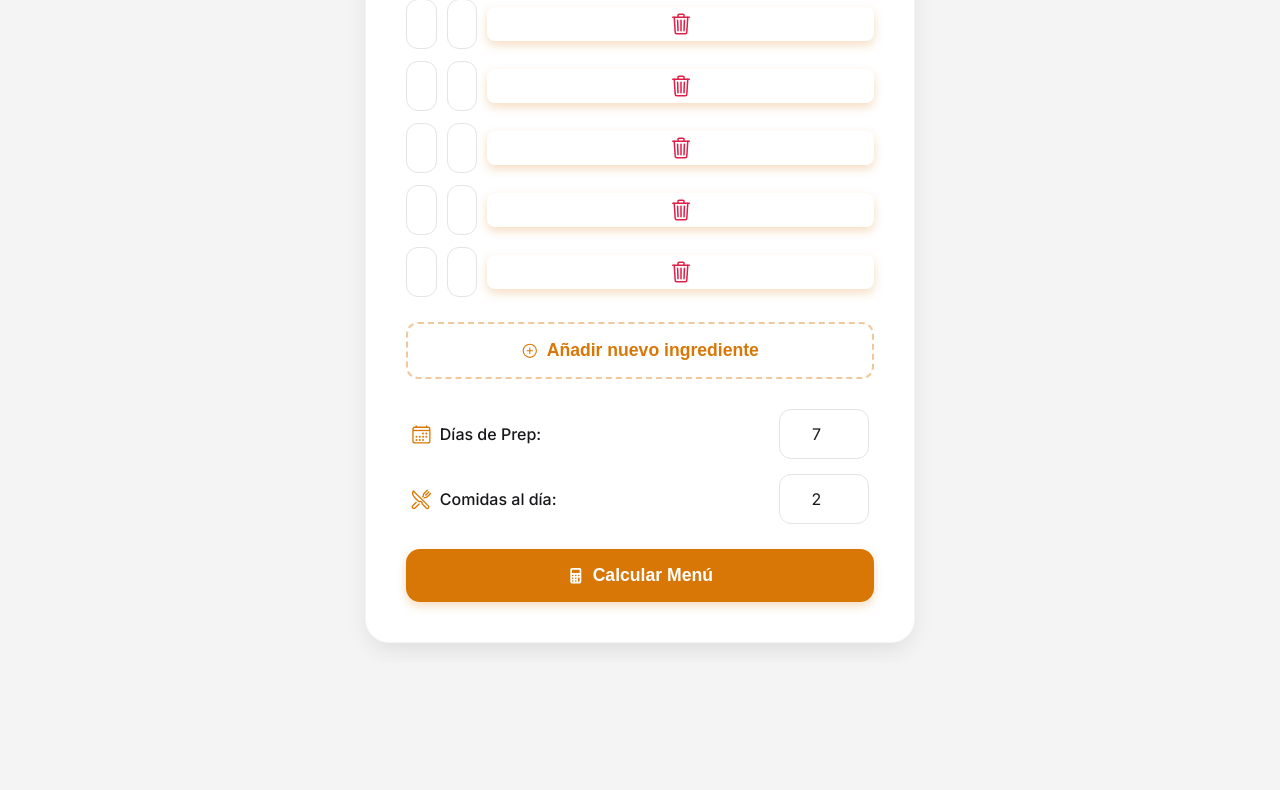
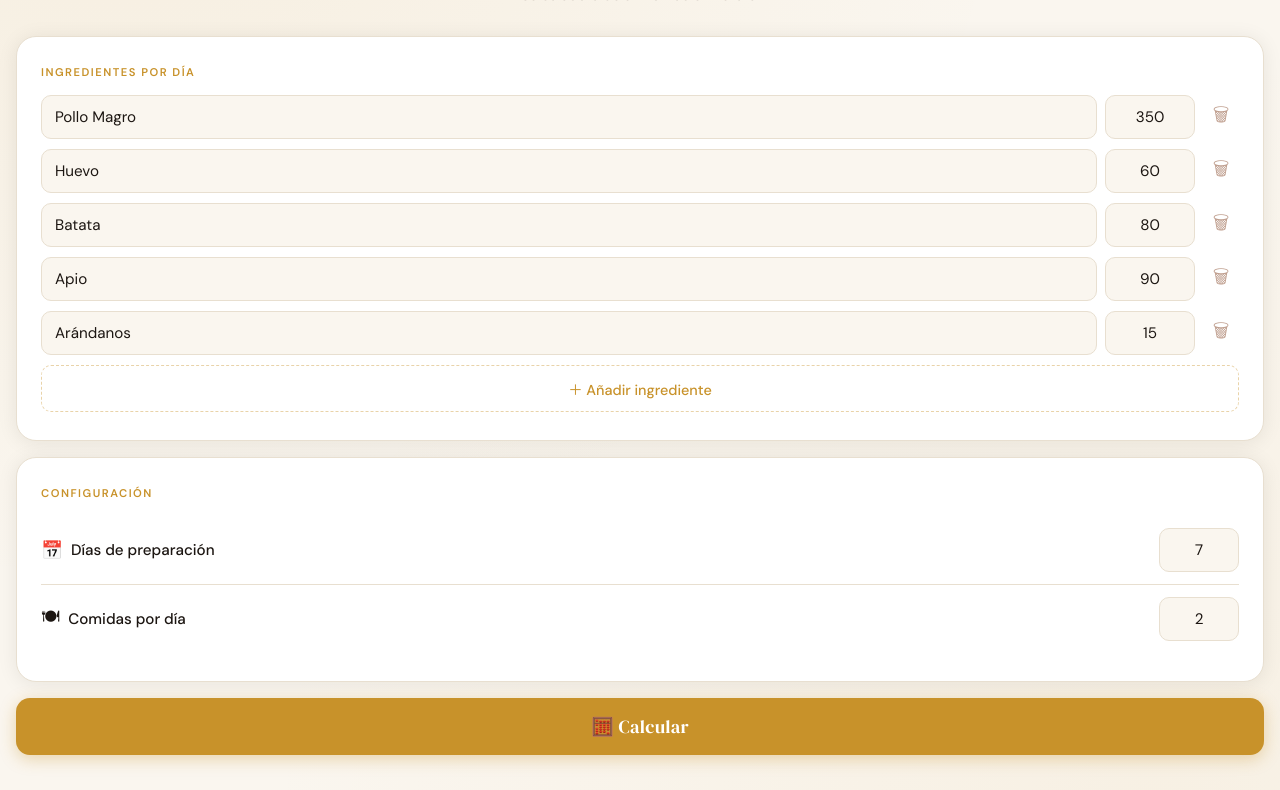
Before and after one commit to Alejocartman10/planificador-comidas-mia, a plain HTML site: page index.html in a window 1280 px wide. Shown: the part 181-971 px from the top of the page. Before the commit the page ends 844 px from the top, so only its background shows below. Drawn offline with nearby package versions, Linux system fonts and the light colour scheme.

Commit message:
Actualizar index.html

```diff
--- a/index.html
+++ b/index.html
@@ -3,336 +3,448 @@
 <head>
     <meta charset="UTF-8">
     <meta name="viewport" content="width=device-width, initial-scale=1.0">
-    <meta name="color-scheme" content="light">
-
-    <title>Planificador de Menú Natural Premium</title>
+    <title>Planificador Mía</title>
 
     <link rel="preconnect" href="https://fonts.googleapis.com">
     <link rel="preconnect" href="https://fonts.gstatic.com" crossorigin>
-    <link href="https://fonts.googleapis.com/css2?family=Inter:wght@400;500;600;700&display=swap" rel="stylesheet">
-
-    <script type="module" src="https://unpkg.com/ionicons@7.1.0/dist/ionicons/ionicons.esm.js"></script>
-    <script nomodule src="https://unpkg.com/ionicons@7.1.0/dist/ionicons/ionicons.js"></script>
+    <link href="https://fonts.googleapis.com/css2?family=DM+Serif+Display:ital@0;1&family=DM+Sans:wght@300;400;500;600&display=swap" rel="stylesheet">
 
     <style>
         :root {
-            --bg-page: #f4f4f5;
-            --bg-card: #ffffff;
-            --text-primary: #18181b;
-            --text-secondary: #71717a;
-            --accent-main: #d97706;
-            --accent-hover: #b45309;
-            --danger: #e11d48;
-            --danger-hover: #be123c;
-            --border-light: #e4e4e7;
-            --results-bg: #fffbeb;
-            --shadow-md: 0 4px 6px -1px rgba(0, 0, 0, 0.05);
-            --shadow-lg: 0 10px 25px -5px rgba(0, 0, 0, 0.1);
+            --cream:   #faf6ef;
+            --warm:    #f0e8d8;
+            --gold:    #c8922a;
+            --gold-dk: #a57320;
+            --ink:     #1c1612;
+            --muted:   #7a6e64;
+            --danger:  #c0392b;
+            --card:    #ffffff;
+            --border:  #e8dfd0;
+            --shadow:  0 2px 20px rgba(28,22,18,0.08);
         }
 
         * { box-sizing: border-box; margin: 0; padding: 0; }
 
         body {
-            font-family: 'Inter', sans-serif;
-            background-color: var(--bg-page);
-            color: var(--text-primary);
-            display: flex;
-            justify-content: center;
-            align-items: center;
+            font-family: 'DM Sans', sans-serif;
+            background-color: var(--cream);
+            color: var(--ink);
             min-height: 100vh;
-            padding: 20px;
+            padding: 24px 16px 60px;
+            background-image:
+                radial-gradient(ellipse at 10% 0%, rgba(200,146,42,0.08) 0%, transparent 55%),
+                radial-gradient(ellipse at 90% 100%, rgba(200,146,42,0.06) 0%, transparent 55%);
         }
 
-        .container {
-            width: 100%;
-            max-width: 550px;
-            background: var(--bg-card);
-            padding: 40px;
-            border-radius: 24px;
-            box-shadow: var(--shadow-lg);
-            border: 1px solid rgba(0,0,0,0.04);
+        /* ── HEADER ── */
+        .header {
+            text-align: center;
+            margin-bottom: 32px;
+            padding-top: 12px;
+        }
+
+        .paw-ring {
+            width: 72px; height: 72px;
+            background: var(--gold);
+            border-radius: 50%;
+            display: flex; align-items: center; justify-content: center;
+            margin: 0 auto 16px;
+            box-shadow: 0 4px 18px rgba(200,146,42,0.35);
+            font-size: 2rem;
         }
 
         h1 {
-            text-align: center;
-            font-size: 1.9rem;
-            font-weight: 700;
-            margin-bottom: 8px;
-            display: flex;
-            align-items: center;
-            justify-content: center;
-            gap: 12px;
+            font-family: 'DM Serif Display', serif;
+            font-size: 2.1rem;
             letter-spacing: -0.5px;
+            color: var(--ink);
+            line-height: 1.1;
         }
 
-        h1 ion-icon { color: var(--accent-main); font-size: 2.2rem; }
-
         .subtitle {
-            text-align: center;
-            color: var(--text-secondary);
-            font-size: 0.95rem;
-            margin-bottom: 30px;
+            margin-top: 6px;
+            color: var(--muted);
+            font-size: 0.9rem;
+            font-weight: 400;
         }
 
-        .ingredient-group {
-            border-top: 1px solid var(--border-light);
-            padding-top: 25px;
-            margin-bottom: 25px;
+        /* ── CARD ── */
+        .card {
+            background: var(--card);
+            border-radius: 20px;
+            box-shadow: var(--shadow);
+            border: 1px solid var(--border);
+            padding: 28px 24px;
+            margin-bottom: 16px;
         }
 
-        .ingredient-row {
-            display: flex;
-            gap: 10px;
-            margin-bottom: 12px;
-            align-items: center;
+        .section-label {
+            font-size: 0.7rem;
+            font-weight: 600;
+            letter-spacing: 1.5px;
+            text-transform: uppercase;
+            color: var(--gold);
+            margin-bottom: 16px;
         }
 
-        .ingredient-row input[type="text"] {
-            flex: 2;
-            text-align: left;
-            padding-left: 15px;
+        /* ── INGREDIENT ROWS ── */
+        .ingredient-row {
+            display: grid;
+            grid-template-columns: 1fr 90px 36px;
+            gap: 8px;
+            align-items: center;
+            margin-bottom: 10px;
         }
 
-        .ingredient-row input[type="number"] {
-            flex: 1;
-        }
-
-        /* FIX DEFINITIVO PARA SAFARI Y CHROME MÓVIL */
-        input {
+        /* ── INPUTS — fix universal Safari/Chrome ── */
+        input[type="text"],
+        input[type="number"] {
+            font-family: 'DM Sans', sans-serif;
+            font-size: 0.95rem;
+            font-weight: 400;
+            color: var(--ink);
+            background: var(--cream);
+            border: 1.5px solid var(--border);
+            border-radius: 10px;
+            padding: 11px 13px;
             width: 100%;
-            padding: 14px;
-            border: 1px solid var(--border-light);
-            border-radius: 12px;
-            text-align: center;
-            font-family: 'Inter', sans-serif;
-            font-size: 1rem;
-            background-color: #ffffff !important;
-            color: #18181b !important;
-            -webkit-text-fill-color: #18181b !important;
-            opacity: 1 !important;
             appearance: none;
-            transition: all 0.2s;
-        }
-
-        input::placeholder {
-            color: #a1a1aa !important;
-            -webkit-text-fill-color: #a1a1aa !important;
+            -webkit-appearance: none;
+            outline: none;
+            transition: border-color 0.2s, box-shadow 0.2s;
+            /* Safari fix */
+            -webkit-text-fill-color: var(--ink);
             opacity: 1;
         }
 
-        input:focus {
-            outline: none;
-            border-color: var(--accent-main);
-            box-shadow: 0 0 0 3px rgba(217, 119, 6, 0.15);
+        input[type="text"]::placeholder,
+        input[type="number"]::placeholder {
+            color: var(--muted);
+            -webkit-text-fill-color: var(--muted);
         }
 
-        .btn-icon {
+        input[type="text"]:focus,
+        input[type="number"]:focus {
+            border-color: var(--gold);
+            box-shadow: 0 0 0 3px rgba(200,146,42,0.12);
+            background: #fff;
+        }
+
+        input[type="number"] {
+            text-align: center;
+        }
+
+        /* number spinner hidden */
+        input[type="number"]::-webkit-inner-spin-button,
+        input[type="number"]::-webkit-outer-spin-button { -webkit-appearance: none; }
+        input[type="number"] { -moz-appearance: textfield; }
+
+        /* ── TRASH BUTTON ── */
+        .btn-trash {
             background: none;
             border: none;
+            cursor: pointer;
+            color: #c0a090;
+            font-size: 1.15rem;
+            padding: 6px;
+            border-radius: 8px;
+            display: flex; align-items: center; justify-content: center;
+            transition: color 0.2s, background 0.2s;
+            -webkit-appearance: none;
+            width: auto;
+            box-shadow: none;
+        }
+
+        .btn-trash:hover {
             color: var(--danger);
-            font-size: 1.5rem;
+            background: #fdecea;
+            transform: none;
+        }
+
+        /* ── ADD BUTTON ── */
+        .btn-add {
+            width: 100%;
+            padding: 12px;
+            margin-top: 6px;
+            background: transparent;
+            color: var(--gold);
+            border: 1.5px dashed rgba(200,146,42,0.4);
+            border-radius: 10px;
+            font-family: 'DM Sans', sans-serif;
+            font-size: 0.9rem;
+            font-weight: 500;
             cursor: pointer;
-            padding: 5px;
-            border-radius: 8px;
-            transition: all 0.2s;
-            display: flex;
-            align-items: center;
-            justify-content: center;
+            display: flex; align-items: center; justify-content: center; gap: 6px;
+            transition: background 0.2s, border-color 0.2s;
+            box-shadow: none;
             -webkit-appearance: none;
         }
 
-        .btn-icon:hover { background-color: #ffe4e6; color: var(--danger-hover); transform: scale(1.05); }
-
-        .btn-add {
-            background-color: transparent;
-            color: var(--accent-main);
-            border: 2px dashed rgba(217, 119, 6, 0.4);
-            margin-top: 5px;
-            margin-bottom: 30px;
-            box-shadow: none;
-            border-radius: 12px;
-        }
-
         .btn-add:hover {
-            background-color: rgba(217, 119, 6, 0.05);
-            border-color: var(--accent-main);
+            background: rgba(200,146,42,0.05);
+            border-color: var(--gold);
             transform: none;
         }
 
-        button {
+        /* ── CONFIG ROW ── */
+        .config-row {
+            display: flex;
+            justify-content: space-between;
+            align-items: center;
+            padding: 12px 0;
+            border-bottom: 1px solid var(--border);
+        }
+
+        .config-row:last-child { border-bottom: none; }
+
+        .config-label {
+            display: flex; align-items: center; gap: 8px;
+            font-size: 0.95rem;
+            font-weight: 500;
+        }
+
+        .config-label .icon { font-size: 1.1rem; }
+
+        .config-row input[type="number"] {
+            width: 80px;
+        }
+
+        /* ── CALCULATE BUTTON ── */
+        .btn-calc {
             width: 100%;
             padding: 16px;
-            background-color: var(--accent-main);
-            color: white;
+            background: var(--gold);
+            color: #fff;
             border: none;
             border-radius: 14px;
-            font-size: 1.1rem;
-            font-weight: 600;
+            font-family: 'DM Serif Display', serif;
+            font-size: 1.15rem;
+            letter-spacing: 0.3px;
             cursor: pointer;
-            transition: all 0.2s ease;
-            box-shadow: 0 4px 10px rgba(217, 119, 6, 0.25);
-            display: flex;
-            justify-content: center;
-            align-items: center;
-            gap: 8px;
+            display: flex; align-items: center; justify-content: center; gap: 8px;
+            box-shadow: 0 4px 16px rgba(200,146,42,0.35);
+            transition: background 0.2s, transform 0.15s, box-shadow 0.2s;
             -webkit-appearance: none;
         }
 
-        button:hover { background-color: var(--accent-hover); transform: translateY(-2px); box-shadow: 0 6px 15px rgba(217, 119, 6, 0.3); }
+        .btn-calc:hover {
+            background: var(--gold-dk);
+            transform: translateY(-2px);
+            box-shadow: 0 7px 22px rgba(200,146,42,0.4);
+        }
 
-        .form-group-config {
+        .btn-calc:active { transform: translateY(0); }
+
+        /* ── RESULTS ── */
+        .results { display: none; }
+
+        .results-header {
+            display: flex; align-items: center; gap: 10px;
+            font-family: 'DM Serif Display', serif;
+            font-size: 1.1rem;
+            color: var(--ink);
+            margin-bottom: 14px;
+        }
+
+        .results-header .dot {
+            width: 10px; height: 10px;
+            background: var(--gold);
+            border-radius: 50%;
+            flex-shrink: 0;
+        }
+
+        .result-row {
             display: flex;
             justify-content: space-between;
             align-items: center;
-            margin-bottom: 15px;
-            padding: 0 5px;
+            padding: 10px 14px;
+            border-radius: 10px;
+            margin-bottom: 6px;
+            background: var(--cream);
+            border: 1px solid var(--border);
         }
 
-        .form-group-config label { font-weight: 500; display: flex; align-items: center; gap: 8px; color: var(--text-primary);}
-        .form-group-config label ion-icon { color: var(--accent-main); font-size: 1.3rem; }
-        .form-group-config input { width: 90px; }
-
-        .results {
-            margin-top: 35px;
-            padding: 30px;
-            background-color: var(--results-bg);
-            border-radius: 18px;
-            display: none;
-            border: 1px solid rgba(217, 119, 6, 0.1);
+        .result-row .r-name {
+            font-size: 0.9rem;
+            font-weight: 500;
+            color: var(--ink);
         }
 
-        .results h2 { font-size: 1.25rem; font-weight: 600; margin-bottom: 20px; display: flex; align-items: center; gap: 10px; color: var(--text-primary); }
-        .results h2 ion-icon { color: var(--accent-main); font-size: 1.5rem; }
-
-        .result-item {
-            background: var(--bg-card);
-            padding: 16px;
-            border-radius: 12px;
-            display: flex;
-            justify-content: space-between;
-            align-items: center;
-            margin-bottom: 12px;
-            box-shadow: var(--shadow-md);
-            border: 1px solid var(--border-light);
+        .result-row .r-val {
+            font-size: 0.95rem;
+            font-weight: 600;
+            color: var(--gold);
         }
 
-        .result-item span:first-child { font-weight: 500; color: var(--text-primary); }
-        .result-item span:last-child { color: var(--accent-main); font-weight: 700; font-size: 1.1rem; }
+        .result-row.total {
+            background: var(--gold);
+            border-color: var(--gold);
+            margin-top: 10px;
+        }
 
-        .total-highlight { background-color: var(--accent-main); border-color: var(--accent-main); }
-        .total-highlight span:first-child { color: #ffffff; font-weight: 600; }
-        .total-highlight span:last-child { color: #ffffff; font-size: 1.25rem; font-weight: 700; }
+        .result-row.total .r-name,
+        .result-row.total .r-val {
+            color: #fff;
+            font-size: 1rem;
+        }
 
+        .divider {
+            height: 1px;
+            background: var(--border);
+            margin: 8px 0 20px;
+        }
     </style>
 </head>
 <body>
 
-<div class="container">
-    <h1><ion-icon name="paw"></ion-icon> Planificador Mía</h1>
-    <p class="subtitle">Personaliza los ingredientes y requerimientos diarios:</p>
-
-    <div id="lista-ingredientes" class="ingredient-group">
+    <div class="header">
+        <div class="paw-ring">🐾</div>
+        <h1>Planificador Mía</h1>
+        <p class="subtitle">Calculadora de alimentación natural</p>
     </div>
 
-    <button class="btn-add" onclick="agregarFilaIngrediente('', '')">
-        <ion-icon name="add-circle-outline"></ion-icon> Añadir nuevo ingrediente
+    <!-- INGREDIENTS -->
+    <div class="card">
+        <div class="section-label">Ingredientes por día</div>
+        <div id="lista-ingredientes"></div>
+        <button class="btn-add" id="btn-add-ing">
+            ＋ Añadir ingrediente
         </button>
+    </div>
 
-    <div class="form-group-config">
-        <label><ion-icon name="calendar-outline"></ion-icon> Días de Prep:</label>
+    <!-- CONFIG -->
+    <div class="card">
+        <div class="section-label">Configuración</div>
+
+        <div class="config-row">
+            <div class="config-label"><span class="icon">📅</span> Días de preparación</div>
             <input type="number" id="dias" value="7" min="1" max="30">
         </div>
 
-    <div class="form-group-config">
-        <label><ion-icon name="restaurant-outline"></ion-icon> Comidas al día:</label>
+        <div class="config-row">
+            <div class="config-label"><span class="icon">🍽</span> Comidas por día</div>
             <input type="number" id="comidas" value="2" min="1" max="5">
         </div>
+    </div>
 
-    <button onclick="calcularMenu()" style="margin-top: 25px;">
-        <ion-icon name="calculator"></ion-icon> Calcular Menú
+    <!-- BUTTON -->
+    <button class="btn-calc" id="btn-calc">
+        🧮 Calcular
     </button>
 
-    <div class="results" id="resultados">
-        <h2><ion-icon name="scale-outline"></ion-icon> Porción por Bolsa</h2>
+    <!-- RESULTS -->
+    <div class="results card" id="resultados" style="margin-top:16px;">
+        <div class="results-header"><div class="dot"></div> Porción por bolsa</div>
         <div id="lista-bolsa"></div>
 
-        <h2 style="margin-top: 30px;"><ion-icon name="cart-outline"></ion-icon> Lista de Compras Total</h2>
+        <div class="divider"></div>
+
+        <div class="results-header"><div class="dot"></div> Lista de compras total</div>
         <div id="lista-compras"></div>
-    </div>
     </div>
 
 <script>
     const ingredientesIniciales = [
-        { nombre: "Pollo Magro", gramos: 350 },
-        { nombre: "Huevo", gramos: 60 },
-        { nombre: "Batata", gramos: 80 },
-        { nombre: "Apio", gramos: 90 },
-        { nombre: "Arándanos", gramos: 15 }
+        { nombre: "Pollo Magro",  gramos: 350 },
+        { nombre: "Huevo",        gramos: 60  },
+        { nombre: "Batata",       gramos: 80  },
+        { nombre: "Apio",         gramos: 90  },
+        { nombre: "Arándanos",    gramos: 15  },
     ];
 
-    window.onload = function() {
-        ingredientesIniciales.forEach(ing => agregarFilaIngrediente(ing.nombre, ing.gramos));
-    };
+    /*
+     * FIX SAFARI/CHROME MÓVIL:
+     * Se crean los elementos con createElement y se asigna .value
+     * directamente en JS (no mediante innerHTML con value="..."),
+     * que es lo que hace que Safari no muestre el texto.
+     */
+    function crearFila(nombre, gramos) {
+        const row = document.createElement('div');
+        row.className = 'ingredient-row';
 
-    function agregarFilaIngrediente(nombre, gramos) {
-        const contenedor = document.getElementById('lista-ingredientes');
-        const fila = document.createElement('div');
-        fila.className = 'ingredient-row';
+        const inputNombre = document.createElement('input');
+        inputNombre.type = 'text';
+        inputNombre.className = 'ing-name';
+        inputNombre.placeholder = 'Ingrediente';
+        inputNombre.value = nombre;          // asignación directa ✓
 
-        fila.innerHTML = `
-            <input type="text" class="ing-name" placeholder="Nombre (ej. Salmón)" value="${nombre}">
-            <input type="number" class="ing-weight" placeholder="Gramos" value="${gramos}" min="0">
-            <button class="btn-icon" onclick="this.parentElement.remove()" title="Eliminar ingrediente">
-                <ion-icon name="trash-outline"></ion-icon>
-            </button>
-        `;
-        contenedor.appendChild(fila);
+        const inputGramos = document.createElement('input');
+        inputGramos.type = 'number';
+        inputGramos.className = 'ing-weight';
+        inputGramos.placeholder = 'g';
+        inputGramos.min = '0';
+        inputGramos.value = gramos !== '' ? String(gramos) : '';  // asignación directa ✓
+
+        const btnTrash = document.createElement('button');
+        btnTrash.className = 'btn-trash';
+        btnTrash.setAttribute('aria-label', 'Eliminar');
+        btnTrash.innerHTML = '🗑';
+        btnTrash.addEventListener('click', () => row.remove());
+
+        row.appendChild(inputNombre);
+        row.appendChild(inputGramos);
+        row.appendChild(btnTrash);
+
+        document.getElementById('lista-ingredientes').appendChild(row);
     }
 
-    function calcularMenu() {
+    // Carga inicial
+    ingredientesIniciales.forEach(i => crearFila(i.nombre, i.gramos));
+
+    document.getElementById('btn-add-ing').addEventListener('click', () => crearFila('', ''));
+
+    document.getElementById('btn-calc').addEventListener('click', calcular);
+
+    function calcular() {
         const comidas = parseInt(document.getElementById('comidas').value) || 1;
-        const dias = parseInt(document.getElementById('dias').value) || 1;
-        const filas = document.querySelectorAll('.ingredient-row');
+        const dias    = parseInt(document.getElementById('dias').value) || 1;
+        const filas   = document.querySelectorAll('.ingredient-row');
 
-        let htmlBolsa = '';
-        let totalBolsa = 0;
-        let htmlCompras = '';
-        let totalCompras = 0;
+        let htmlBolsa = '', totalBolsa = 0;
+        let htmlCompras = '', totalCompras = 0;
 
         filas.forEach(fila => {
-            const nombre = fila.querySelector('.ing-name').value || 'Ingrediente sin nombre';
-            const gramosDiarios = parseFloat(fila.querySelector('.ing-weight').value) || 0;
+            const nombre = fila.querySelector('.ing-name').value.trim() || 'Sin nombre';
+            const gDiarios = parseFloat(fila.querySelector('.ing-weight').value) || 0;
+            if (gDiarios <= 0) return;
 
-            if (gramosDiarios > 0) {
-                const gramosPorBolsa = gramosDiarios / comidas;
-                totalBolsa += gramosPorBolsa;
-                htmlBolsa += `<div class="result-item"><span>${nombre}</span><span>${gramosPorBolsa.toFixed(1)} g</span></div>`;
+            const gBolsa = gDiarios / comidas;
+            totalBolsa += gBolsa;
+            htmlBolsa += resultRow(nombre, gBolsa.toFixed(1) + ' g');
 
-                const gramosTotal = gramosDiarios * dias;
-                totalCompras += gramosTotal;
-                let textoCompra = gramosTotal >= 1000 ? `${(gramosTotal/1000).toFixed(2)} kg` : `${gramosTotal} g`;
-                htmlCompras += `<div class="result-item"><span>${nombre}</span><span>${textoCompra}</span></div>`;
-            }
+            const gTotal = gDiarios * dias;
+            totalCompras += gTotal;
+            const textoTotal = gTotal >= 1000
+                ? (gTotal / 1000).toFixed(2) + ' kg'
+                : gTotal + ' g';
+            htmlCompras += resultRow(nombre, textoTotal);
         });
 
-        if(totalBolsa === 0) {
-            alert("Por favor, agrega al menos un ingrediente con peso mayor a 0.");
+        if (totalBolsa === 0) {
+            alert('Agrega al menos un ingrediente con gramos mayores a 0.');
             return;
         }
 
-        htmlBolsa += `<div class="result-item total-highlight"><span>TOTAL BOLSA</span><span>${totalBolsa.toFixed(1)} g</span></div>`;
-        let textoTotalCompras = totalCompras >= 1000 ? `${(totalCompras/1000).toFixed(2)} kg` : `${totalCompras} g`;
-        htmlCompras += `<div class="result-item total-highlight"><span>TOTAL A PREPARAR</span><span>${textoTotalCompras}</span></div>`;
+        htmlBolsa   += resultRow('TOTAL BOLSA', totalBolsa.toFixed(1) + ' g', true);
+        const ttxto = totalCompras >= 1000
+            ? (totalCompras / 1000).toFixed(2) + ' kg'
+            : totalCompras + ' g';
+        htmlCompras += resultRow('TOTAL A PREPARAR', ttxto, true);
 
-        document.getElementById('lista-bolsa').innerHTML = htmlBolsa;
+        document.getElementById('lista-bolsa').innerHTML   = htmlBolsa;
         document.getElementById('lista-compras').innerHTML = htmlCompras;
-        document.getElementById('resultados').style.display = 'block';
 
-        setTimeout(() => {
-            document.getElementById('resultados').scrollIntoView({ behavior: 'smooth', block: 'start' });
-        }, 100);
+        const el = document.getElementById('resultados');
+        el.style.display = 'block';
+        setTimeout(() => el.scrollIntoView({ behavior: 'smooth', block: 'start' }), 100);
+    }
+
+    function resultRow(nombre, valor, total = false) {
+        return `<div class="result-row${total ? ' total' : ''}">
+                    <span class="r-name">${nombre}</span>
+                    <span class="r-val">${valor}</span>
+                </div>`;
     }
 </script>
-
 </body>
 </html>
```
Lines whose indentation alone changed are shown as unchanged.
